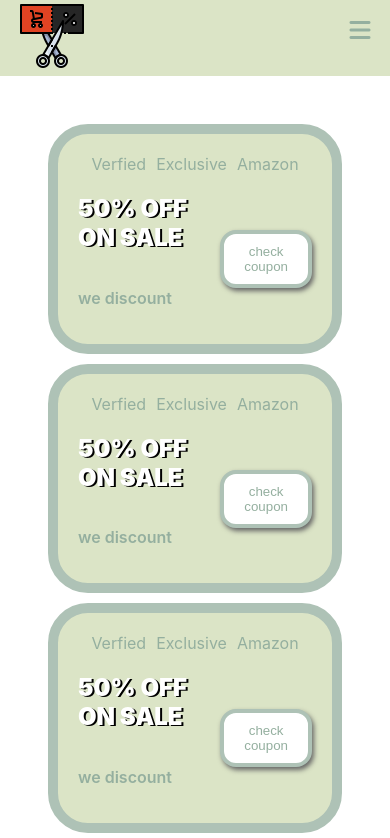
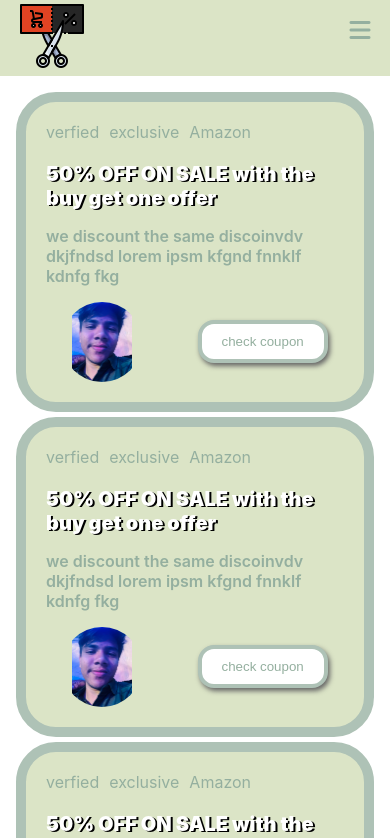
Before and after one commit to vijesh-dewasi/coupon_site_frontend, a React (Create React App) app: page / in a window 390 px wide. Shown: the top 838 px of the page. Built offline with nearby package versions, Linux system fonts and the light colour scheme.

Commit message:
made the coupon component responsive

```diff
--- a/src/components/App.css
+++ b/src/components/App.css
@@ -35,6 +35,13 @@
 }
 
 .coupons{
-  gap:10px;
+  row-gap:5px;
   justify-content: space-between;
+  padding:60px;
 }
+
+@media screen and (max-width:450px){
+  .coupons{
+    padding:1rem;
+  }
+}
--- a/src/components/App.js
+++ b/src/components/App.js
@@ -19,7 +19,7 @@
   return (
     <div className="app">
       <Navigationbar/>
-      <div className=" coupons flex_row" style={{padding:3+'rem'} }>
+      <div className="coupons flex_row">
       <Coupon/>
       <Coupon/>
       <Coupon/>
--- a/src/components/coupon.css
+++ b/src/components/coupon.css
@@ -10,11 +10,12 @@
    border-radius: 40px;
    background-color: var(--LightestNavShade);
    padding: 20px;
-   max-width: 20vw;
+   max-width: 25vw;
+   flex-wrap: nowrap
    /* the above property have some thing to do with the width of coupon there might be other possible ways too  */
   }
 
-  .coupon_desc h2{
+  .coupon_desc h3{
     /* color:var(--TextShade); */
     color: #fff;
     font-weight: 900;
@@ -25,6 +26,7 @@
   .coupon_desc p{
    color: var(--TextShade);
    font-weight: 600;
+   font-size: 16px;
   }
 
   .coupon_tag{
@@ -34,11 +36,11 @@
 
   .coupon_info_bar{
    column-gap: 10px;
-   align-items: flex-start;
-   justify-content:flex-start;
+   align-self: flex-start;
   }
+
   .logo_button{
-    align-content: center;
+    align-items:s;
     justify-content: center;
     row-gap: 20px;
   }
@@ -67,7 +69,24 @@
     background-image: -o-linear-gradient(top, var(--LightestNavShade), var(--DarkBtnShade));
     background-image: linear-gradient(to bottom, var(--LightestNavShade), var(--DarkBtnShade));
     text-decoration: none;
+    border: solid #fff 4px;
   }
+
+.logo_img{
+  max-width: 100%;
+  height: 100%;
+}
+
+.logo_img_holder{
+border-radius: 100%;
+overflow: hidden;
+display: flex;
+justify-content: center;
+align-items: center;
+height:80px;
+width: 80px;
+}
+
 
  /* // in review if miight have other ways too */
 
@@ -81,9 +100,43 @@
 
   }
 
-  @media screen and (max-width:1000px) and (min-width:830px){
+  @media screen and (max-width:1190px) and (min-width:830px){
     .container{
       max-width:35vw;
     }
+  }
+
+  @media screen and (max-width:450px){
+    .coupon_grid{
+  display: flex;
+  flex-direction: column;
+    }
+    .coupon_desc h3{
+      margin-bottom: 0;
+      font-size: 20px;
+    }
+    .logo_button{
+      display: grid;
+      grid-template-columns: 1fr 1fr;
+      align-items: center;
+      justify-content: center;
+      gap: 5px;
+    }
+
+
+    /* .logo_img_holder{
+      max-width:50%;
+    } */
 
   }
+  @media screen and (max-width:352px){
+
+    .logo_button{
+      display: flex;
+      flex-direction: column;
+      gap: 5px;
+    }
+    .logo_img_holder{
+      max-width:50%;
+    }
+  }
--- a/src/components/coupon.jsx
+++ b/src/components/coupon.jsx
@@ -1,5 +1,6 @@
 import React from "react";
 import './coupon.css';
+
 
 //need to take loo at two issues logo display and the tag font awesome
 
@@ -9,13 +10,13 @@
 
   //try to captilixe first letter for below three
   const brand ="Amazon";
-  const isverified = true;
-  const islimited = true;
+  const isverified = 1;
+  const islimited = 1;
 
   //fully capitalize the coupon title
-  const coupon_title = "50% OFF ON SALE";
-  const coupon_desc = "we discount";
-  const img_url = "public\images\avatar.png";
+  const coupon_title = "50% OFF ON SALE with the buy get one offer";
+  const coupon_desc = "we discount the same discoinvdv dkjfndsd lorem ipsm kfgnd  fnnklf kdnfg fkg  ";
+  const img_url ="./images/demo.jpeg";
 
 
   const logo_styles={
@@ -27,14 +28,15 @@
 
   return (
     <div className='container flex_col'>
+
       <div className='coupon_info_bar flex_row'>
 
       <p className="coupon_tag">
-      {isverified ? "Verfied": "unverified"}
+      {isverified && "verfied" }
       </p>
 
       <p className="coupon_tag">
-      {islimited ? "Exclusive" : "unlimited"}
+      {islimited ? "exclusive"  : "regular"}
       </p>
 
       <p className="coupon_tag">
@@ -47,14 +49,18 @@
 
         <div className='coupon_grid'>
           <div className='coupon_desc flex_col'>
-            <h2>
+            <h3>
               {coupon_title}
-            </h2>
+            </h3>
             <p className="">{coupon_desc}</p>
           </div>
+
           <div className="logo_button flex_col">
-           <div className="logo_img_holder" style={{logo_styles}}>
+
+           <div className="logo_img_holder">
+           <img className="logo_img" src={img_url} alt="kuch_bhi"/>
             </div>
+
             <button className='fancy_button' href="#">check coupon</button>
           </div>
 
```
